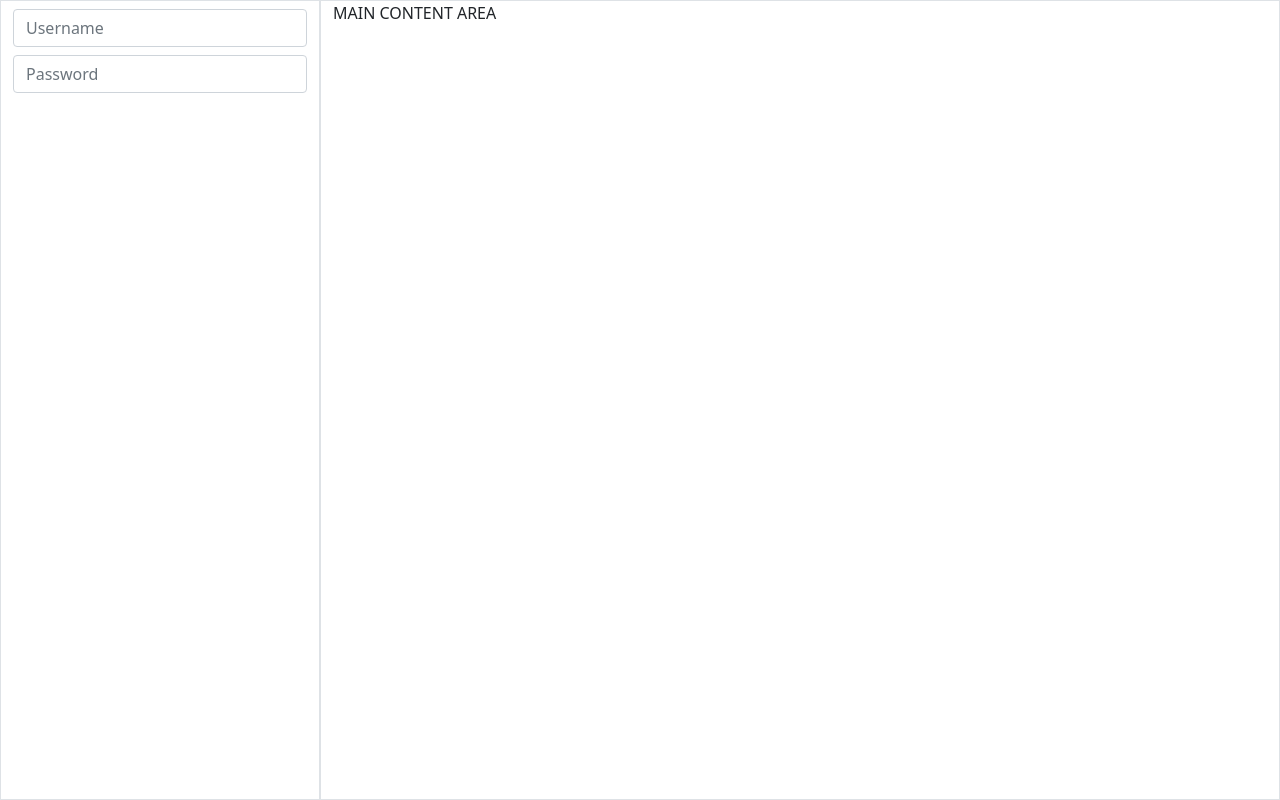
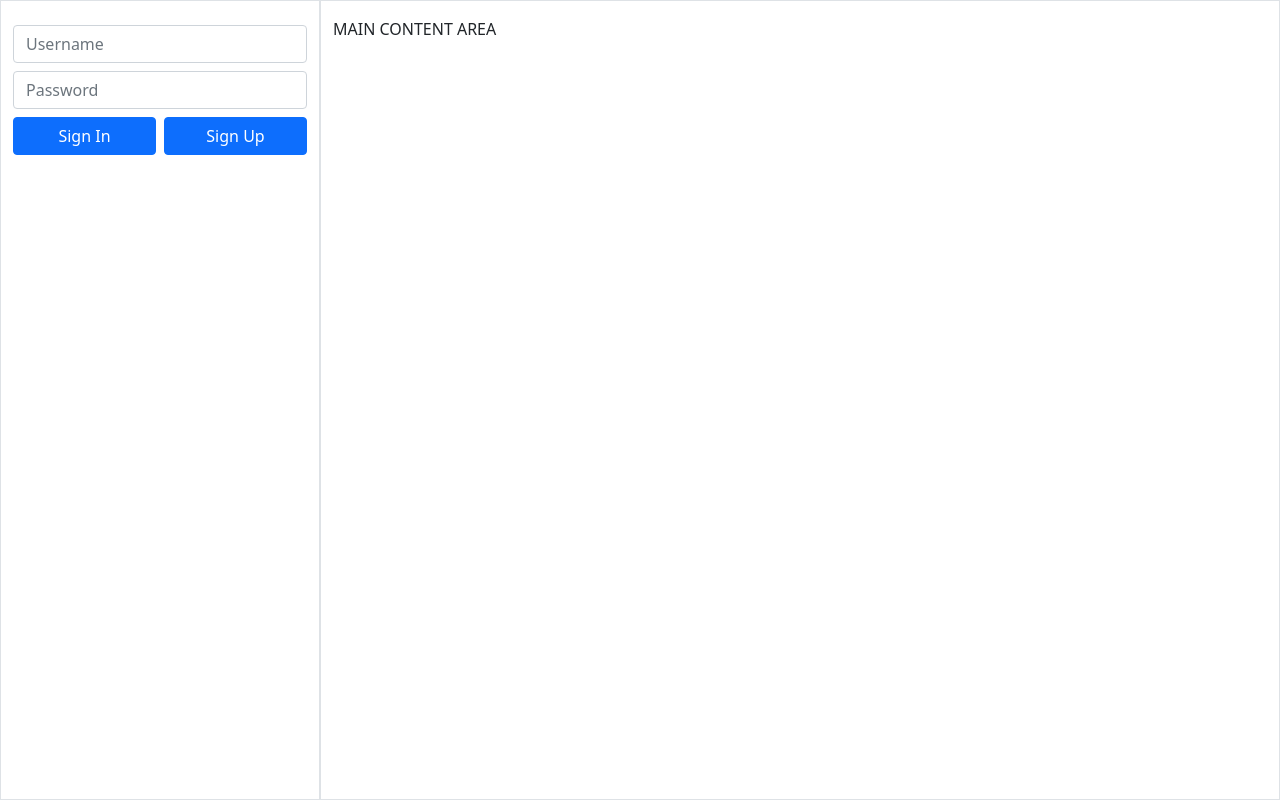
Before and after one commit to JakeK456/User-Authentication, a website: page public/index.html in a window 1280 px wide. Drawn offline with nearby package versions, Linux system fonts and the light colour scheme.

Commit message:
bootstrap input fields and button layout

```diff
--- a/public/index.html
+++ b/public/index.html
@@ -10,15 +10,19 @@
   <body>
       <div class="container-fluid">
         <div class="row vh-100">
-            <div class="col-3 border">
+            <div class="col-3 border pt-3">
                 <div class="input-group my-2">
                     <input type="text" class="form-control" placeholder="Username">
                 </div>
                 <div class="input-group my-2">
                     <input type="text" class="form-control" placeholder="Password">
                 </div>
+                <div class="row">
+                    <div class="col-6  pe-1"><button type="button" class="btn btn-primary w-100">Sign In</button></div>
+                    <div class="col-6  ps-1"><button type="button" class="btn btn-primary w-100">Sign Up</button></div>
+                </div>
             </div>
-            <div class="col-9 border">
+            <div class="col-9 border pt-3">
                 <p>MAIN CONTENT AREA</p>
             </div>
         </div>
```
